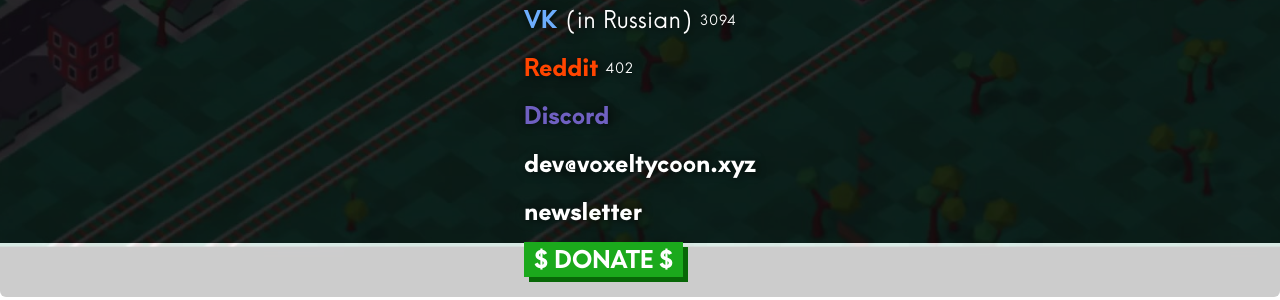
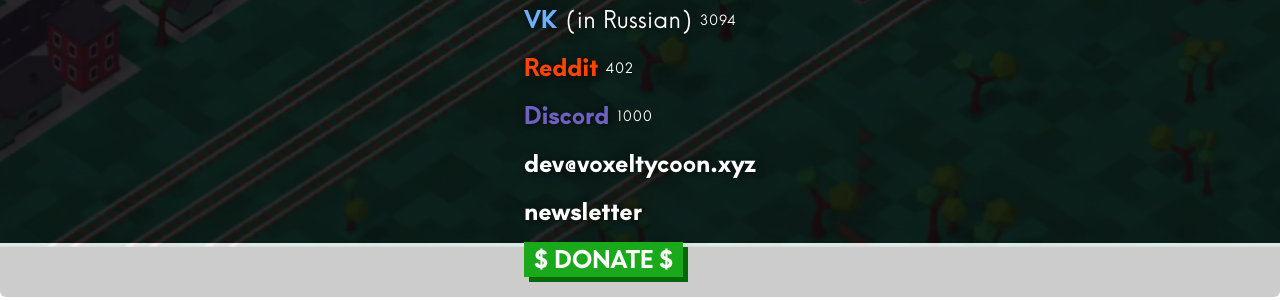
Before and after one commit to andrewpey/vtland, a Jekyll site: the page built from contacts.md, in a window 1280 px wide. Shown: the part 657-957 px from the top of the page. Built offline with Jekyll 4.4.1, drawn with Linux system fonts in a browser that asks for light colours; nearby versions of some CDN libraries.

Commit message:
Update socials.json

```diff
--- a/_data/socials.json
+++ b/_data/socials.json
@@ -1 +1 @@
-{"vk":3094,"tw":1323,"fb":621,"yt":851,"rd":402}
+{"vk":3094,"tw":1323,"fb":621,"yt":851,"rd":402,"dd":1000}
```
